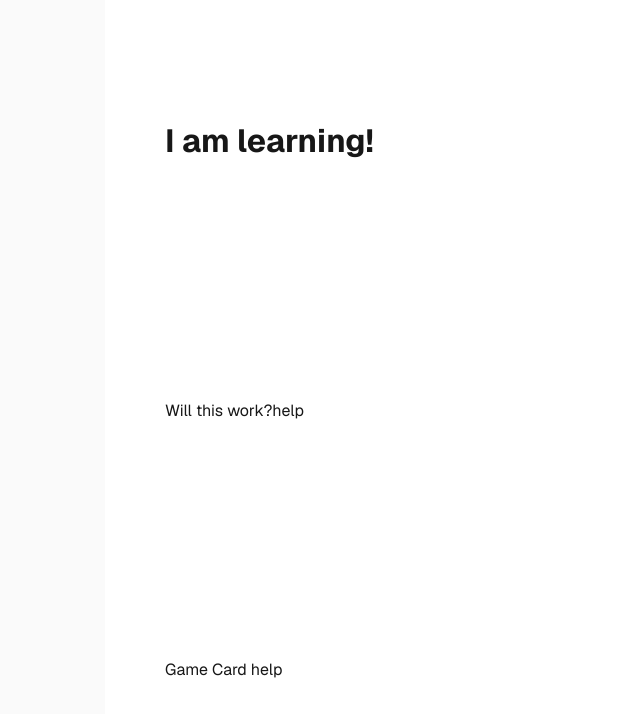
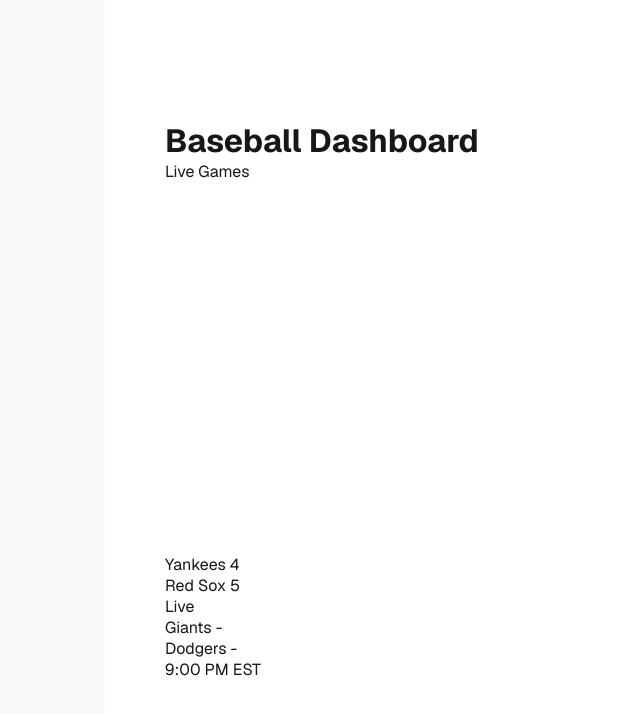
Before and after one commit to eshaanp21vt/baseball-dashboard, a Next.js app in the folder frontend/: page / in a window 1280 px wide. Shown: the top 714 px of the page, without its empty margins (135-775 px from the left). Built offline with nearby package versions, Linux system fonts and the light colour scheme.

Commit message:
Setting up actual frontend. Still messy

```diff
--- a/frontend/app/page.js
+++ b/frontend/app/page.js
@@ -1,15 +1,56 @@
 import styles from "./page.module.css";
 
 export default function Home() {
+
+  const games = [
+    {
+    id: 1,
+    awayTeam: "Yankees ",
+    awayScore: 4,
+    homeTeam: "Red Sox ",
+    homeScore: 5,
+    status: "Live",
+    },
+    {
+      id: 2,
+      awayTeam: "Giants ",
+      awayScore: "-",
+      homeTeam: "Dodgers ",
+      homeScore: "-",
+      status: "9:00 PM EST",
+    },
+  ]
+
   return (
     <div className={styles.page}>
       <main className={styles.main}>
-        <h1>I am learning!</h1>
-        <p>Will this work?help</p>
-        <section>
-          <div>
-            Game Card help
-          </div>
+
+        <header className={styles.header}>
+          <h1>Baseball Dashboard</h1>
+          <p>Live Games</p>
+        </header>
+
+
+        <section className={styles.gamesSection}>
+          {games.length === 0 ? (
+            <p>No Games Today</p>
+          ):(
+            games.map((game, index) => (
+              <div key={index} className={styles.gameCard}>
+                <div className={styles.teamRow}>
+                  <span>{game.awayTeam}</span>
+                  <span>{game.awayScore}</span>
+                </div>
+                <div className={styles.teamRow}>
+                  <span>{game.homeTeam}</span>
+                  <span>{game.homeScore}</span>
+                </div>
+                <p className = {styles.gameStatus}>
+                  <span>{game.status}</span>
+                </p>
+              </div>
+            ))
+          )}
         </section>
       </main>
     </div>
```
